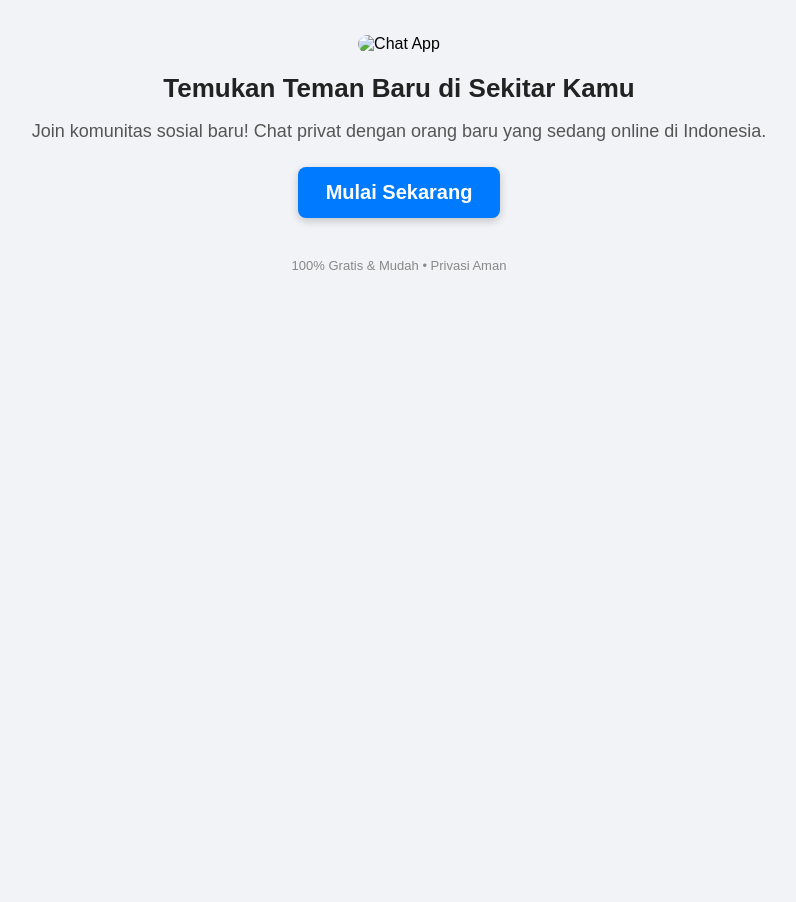
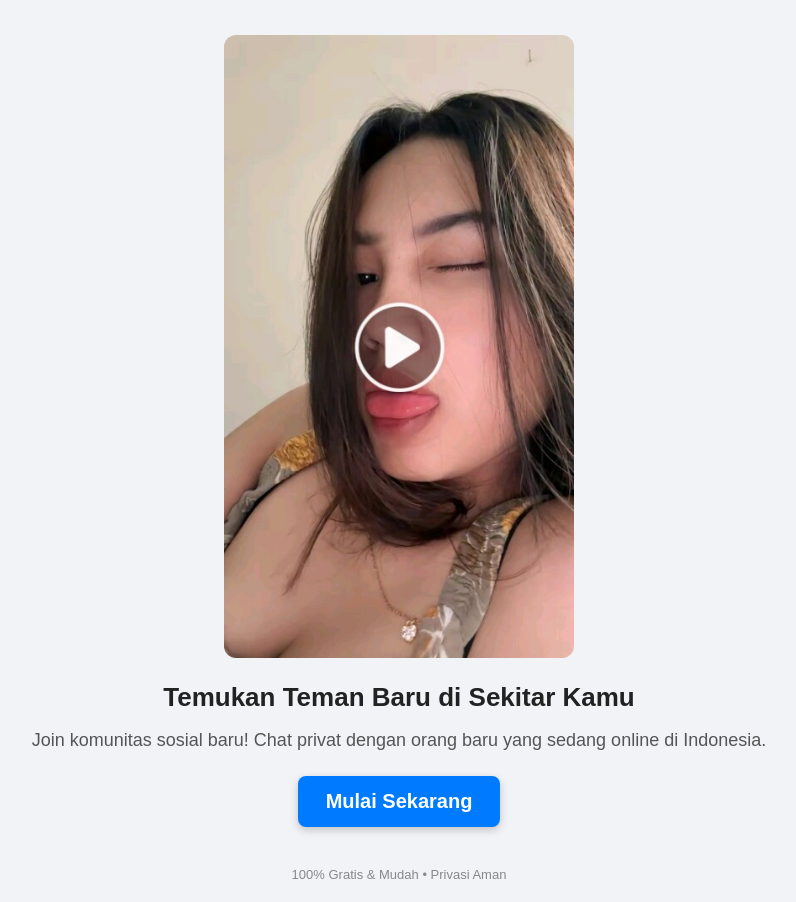
Before and after one commit to freetomeet/GRATIS, a plain HTML site: page index.html in a window 1280 px wide. Shown: the whole page, without its empty margins (241-1037 px from the left). Before the commit the page ends 800 px from the top, so only its background shows below. Drawn offline with Linux system fonts and the light colour scheme.

Commit message:
Update index.html

```diff
--- a/index.html
+++ b/index.html
@@ -55,7 +55,7 @@ img.hero {
 <body>
 
 <div class="container">
-  <img class="hero" src="Screenshot_24.png" alt="Chat App">
+  <img class="hero" src="6926d708d5035-fbutube-a1af4850ed6bcc01a50668a26b3dd226.jpg">
   <h1>Temukan Teman Baru di Sekitar Kamu</h1>
   <p>Join komunitas sosial baru! Chat privat dengan orang baru yang sedang online di Indonesia.</p>
   <a class="btn" href="https://sgben.com/link?z=10237487&var=ZEYDOO&ymid=MBEKENYEK
```
